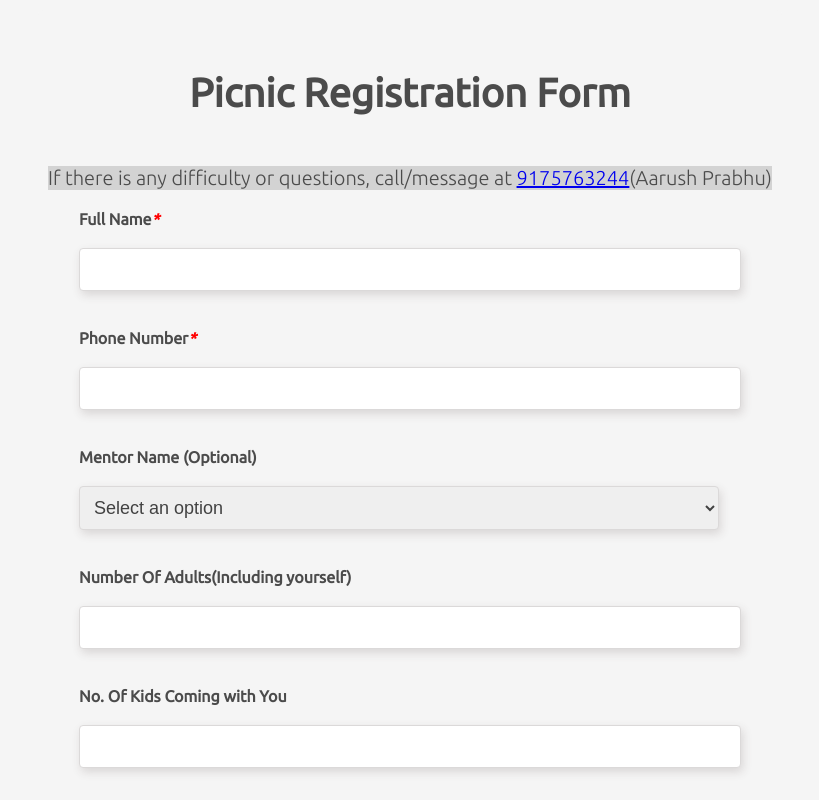
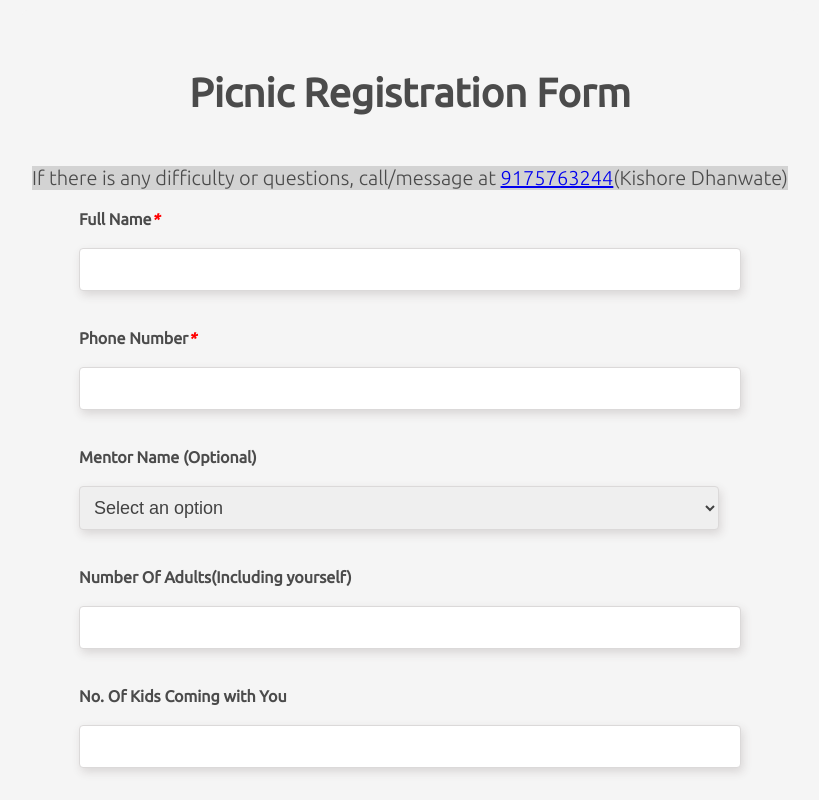
Before and after one commit to Digvijay25182316/formfrom_gihub, a React (Create React App) app: page /form in a window 1280 px wide. Shown: the top 800 px of the page, without its empty margins (230-1049 px from the left). Built offline with nearby package versions, Linux system fonts and the light colour scheme.

Commit message:
commited

```diff
--- a/src/Form.js
+++ b/src/Form.js
@@ -118,7 +118,7 @@ const Form = () => {
           <p style={{ background: "lightgray", fontSize: "20px" }}>
             If there is any difficulty or questions, call/message at{" "}
             <a href="tel:9175763244">9175763244</a>
-            (Aarush Prabhu)
+            (Kishore Dhanwate)
           </p>
           <form onSubmit={handleSubmit}>
             <div
```
